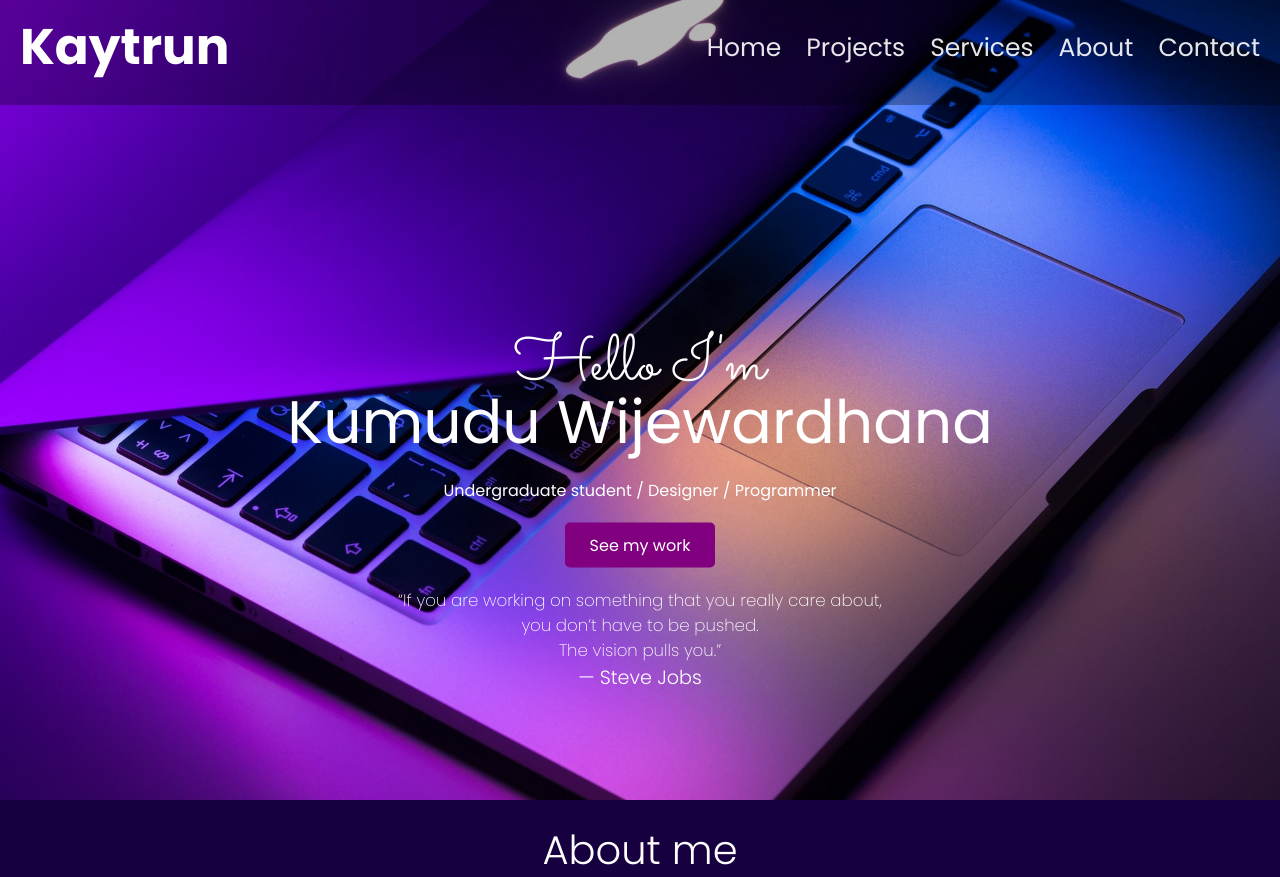
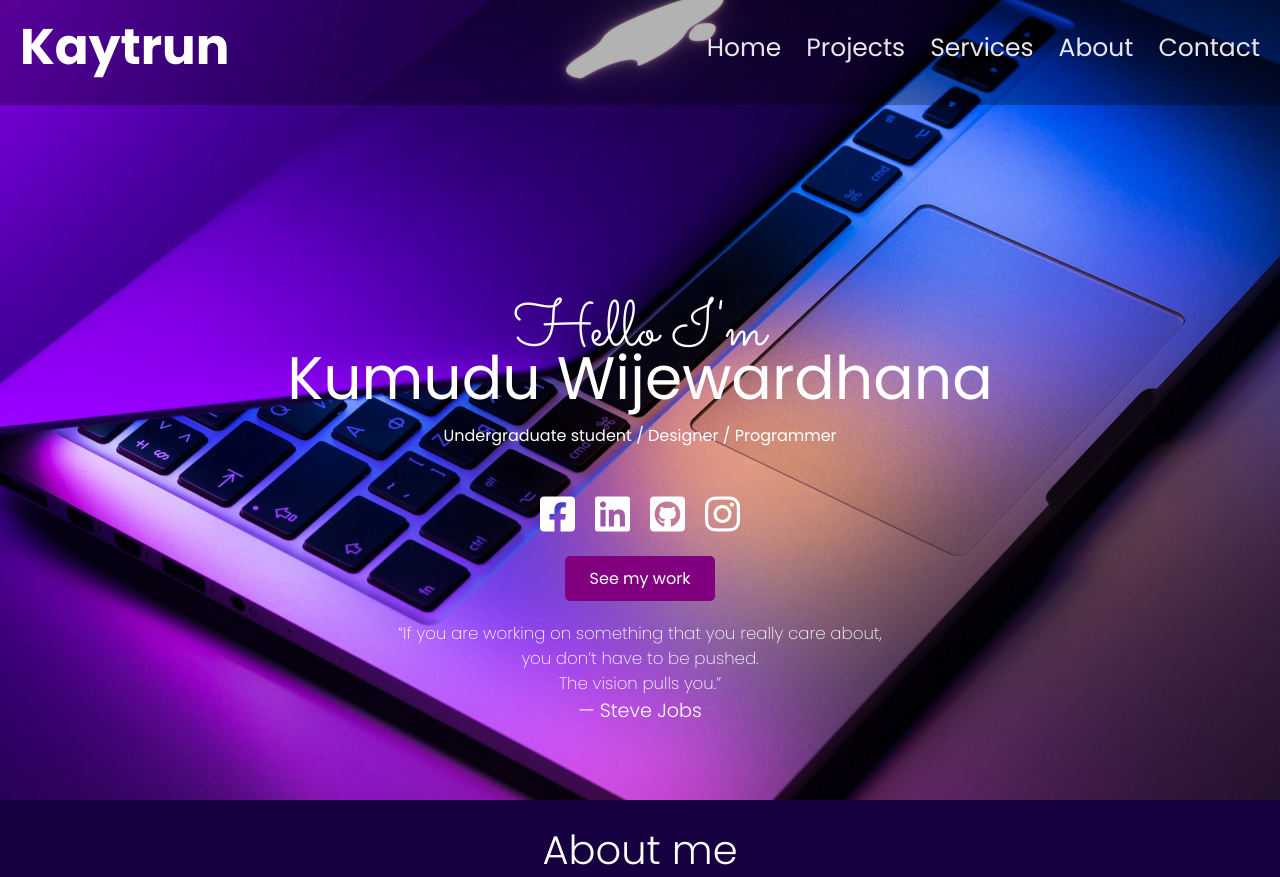
Before and after one commit to kumuduwije/personal-website-two, a PHP site: page / in a window 1280 px wide. Shown: the top 877 px of the page. Run offline with PHP 8.4, Linux system fonts and the light colour scheme; some libraries are stand-ins or nearby versions.

Commit message:
Minor update in hero section
Minor update in hero section change title stages.

```diff
--- a/index.html
+++ b/index.html
@@ -50,11 +50,26 @@
         <div class="hero-section">
             <div class="hero-titles">
                 <div class="hello">Hello I'm</div>
-                <div class="my-name"><h1>Kumudu Wijewardhana</h1></div>
-                <div class="status">Undergraduate student / Designer / Programmer</div>
+                <div class="my-name"><h1>Kumudu Wijewardhana</h1>
+                    <div class="levels">
+                        <p>Undergraduate student / Designer / Programmer</p>
+                    </div>
+                </div>
+                <div class="status">
+
+                    <div class="social-buttons">
+                        <ul class="social-icons">
+                            <li><a href="#"><i class="fa fa-facebook-square"></i></a></li>
+                            <li><a href="#"><i class="fa fa-linkedin-square"></i></a></li>
+                            <li><a href="#"><i class="fa fa-github-square"></i></a></li>
+                            <li><a href="#"><i class="fa fa-instagram"></i></a></li>
+                        </ul>
+                    </div>
+                </div>
+
             </div>
 
-            <div class="work">
+            <div id="work">
                 <a href="#" class="work-btn">See my work</a>
             </div>
 
@@ -274,6 +289,7 @@
 
         <footer>
             <div class="footer-area">
+                <div class="border-bar"></div>
                 <ul class="social-icons">
                     <li><a href="#"><i class="fa fa-facebook-square"></i></a></li>
                     <li><a href="#"><i class="fa fa-linkedin-square"></i></a></li>
--- a/src/css/styles.css
+++ b/src/css/styles.css
@@ -128,6 +128,7 @@ input[type=checkbox]{
 
 
    .menu-items{
+    z-index: 999;
     display:none;
     position: absolute;
     /* background:rgba(0, 0, 0, 0.3); */
@@ -204,23 +205,36 @@ input[type=checkbox]{
     font-weight: normal;
     color: #fff;
 }
-.status{
+.status, .levels{
     width: 100%;
-    position:absolute;
+    /* position:absolute;
     left: 50%;
-    transform: translate(-50%, -100%);
+    transform: translate(-50%, -100%); */
     text-align: center;
     color: #fff;
     margin:0;
     /* font-size: 1vw; */
 }
 
-.work{
+.social-buttons .social-icons i{
+    margin-top: 0;
+}
+
+
+.social-buttons .social-icons li a i{
+    color:#ffffff;
+    /* font-size:40px; */
+}
+
+#work{
     margin-top: 20px;
 }
 
+.hero-section a{
+    text-decoration: none;
+}
 
-.hero-section a{
+.hero-section #work a{
 
     display: block;
     text-decoration: none;
@@ -233,7 +247,7 @@ input[type=checkbox]{
     /* margin-top: 10px; */
 }
 
-.hero-section a:hover{
+.hero-section #work a:hover{
     background-color: #79018C;
 }
 
@@ -274,6 +288,9 @@ input[type=checkbox]{
     }
     .slogan p{
         font-size:23px;
+    }
+    .levels p{
+        font-size:3vw;
     }
 
 
@@ -556,6 +573,14 @@ input[type=checkbox]{
 
 }
 
+.border-bar{
+    position: relative;
+    width: 100%;
+    height: 1.5px;
+    background-color: #79018C;
+    opacity: 0.2;
+}
+
 .footer-area a{
     text-decoration: none;
 }
```
